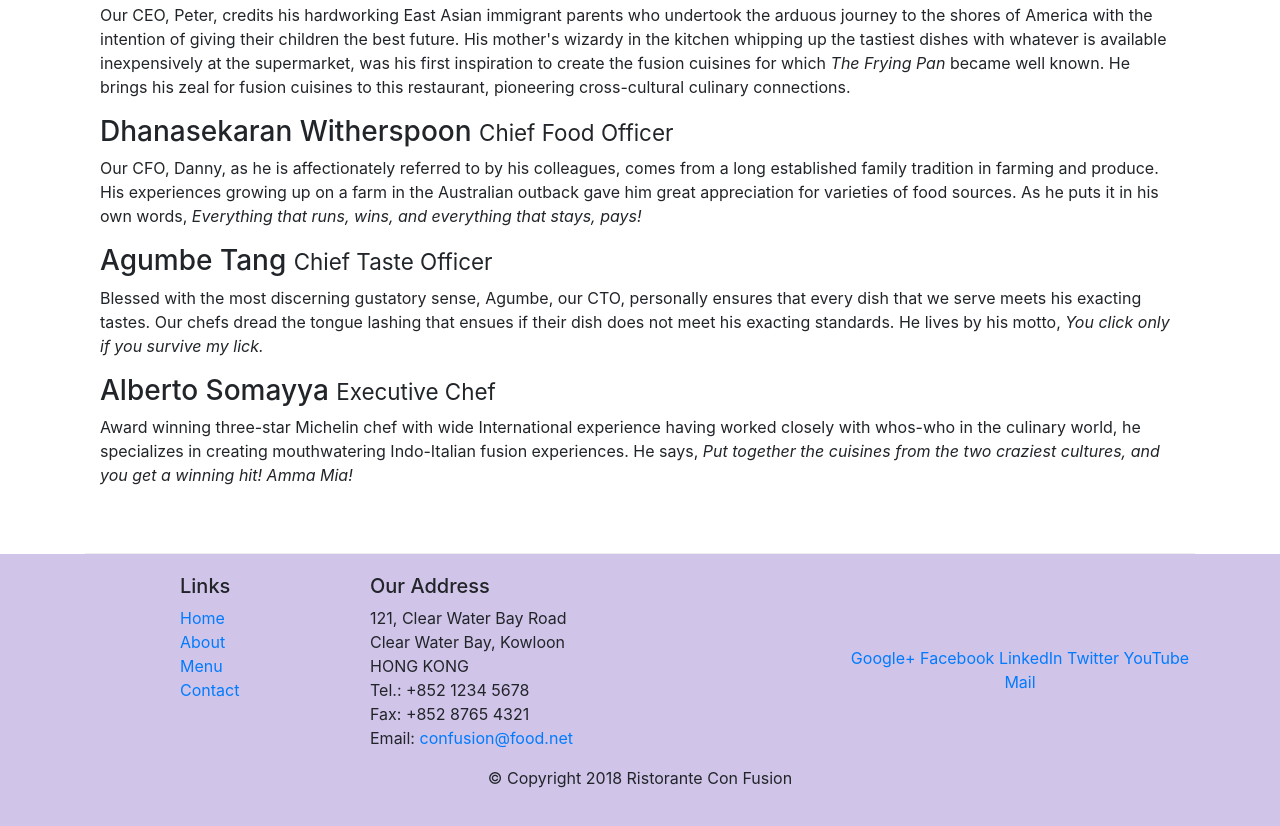
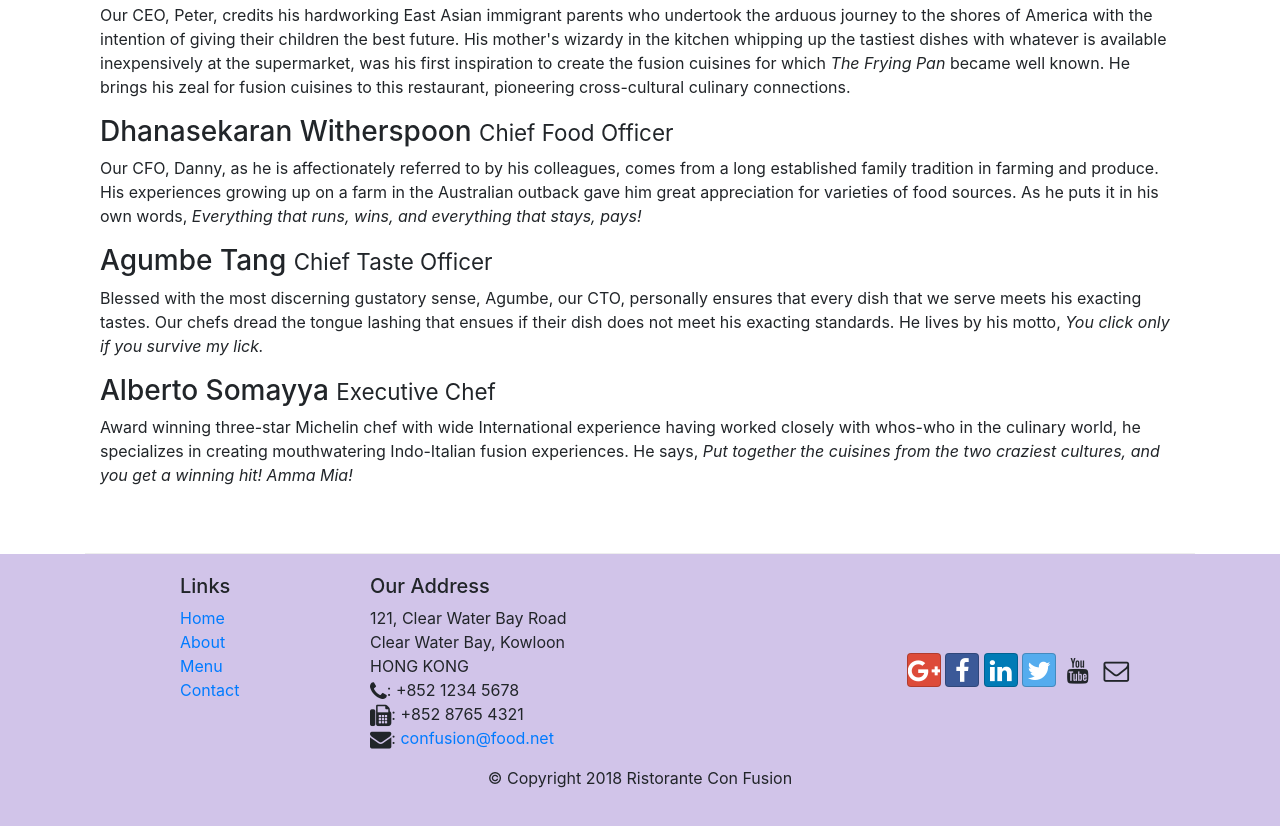
Before and after one commit to itsbinay/WebDev-Project, a website: page Bootstrap4/conFusion/src/aboutus.html in a window 1280 px wide. Shown: the part 1000-1826 px from the top of the page. Drawn offline with nearby package versions, Linux system fonts and the light colour scheme.

Commit message:
Dependencies fixed, fontAwesome is actually awesome :D

```diff
--- a/Bootstrap4/conFusion/package.json
+++ b/Bootstrap4/conFusion/package.json
@@ -15,8 +15,10 @@
     "lite-server": "^2.3.0"
   },
   "dependencies": {
-    "bootstrap": "^4.0.0",
-    "jquery": "^3.3.1",
+    "bootstrap": "^4.3.1",
+    "bootstrap-social": "^5.1.1",
+    "font-awesome": "^4.7.0",
+    "jquery": "^3.4.1",
     "popper.js": "^1.12.9"
   }
 }
--- a/Bootstrap4/conFusion/src/aboutus.html
+++ b/Bootstrap4/conFusion/src/aboutus.html
@@ -9,6 +9,8 @@
     <meta http-equiv="x-ua-compatible" content="ie=edge">
 
     <link rel="stylesheet" href="../node_modules/bootstrap/dist/css/bootstrap.min.css">
+    <link rel="stylesheet" href="../node_modules/font-awesome/css/font-awesome.min.css"> <!--importing font awesome for fonts-->
+    <link rel="stylesheet" href="../node_modules/bootstrap-social//bootstrap-social.css">
     <link rel="stylesheet" href="../css/styles.css">
     <title>Ristorante Con Fusion: About Us</title>
 
@@ -23,10 +25,10 @@
             <a class="navbar-brand mr-auto" href="../index.html">Ristorante Con Fusion</a>
             <div class="collapse navbar-collapse" id="Navbar">
                 <ul class="navbar-nav mr-auto"> <!--mr auto is to make the list left as much as possible-->
-                    <li class="nav-item"><a class="nav-link" href="../index.html">Home</a></li>
-                    <li class="nav-item active"><a class="nav-link" href="aboutus.html">About</a></li>
-                    <li class="nav-item"><a class="nav-link" href="#">Menu</a></li>
-                    <li class="nav-item"><a class="nav-link" href="#">Contact</a></li>
+                    <li class="nav-item"><a class="nav-link" href="../index.html"><span class="fa fa-home fa-lg"></span> Home</a></li>
+                    <li class="nav-item active"><a class="nav-link" href="aboutus.html"><span class="fa fa-info fa-lg"></span> About</a></li>
+                    <li class="nav-item"><a class="nav-link" href="#"><span class="fa fa-list fa-lg"></span> Menu</a></li>
+                    <li class="nav-item"><a class="nav-link" href="#"><span class="fa fa-address-card fa-lg"></span> Contact</a></li>
                 </ul>
             </div>
         </div>
@@ -101,19 +103,19 @@
 		              121, Clear Water Bay Road<br>
 		              Clear Water Bay, Kowloon<br>
 		              HONG KONG<br>
-		              Tel.: +852 1234 5678<br>
-		              Fax: +852 8765 4321<br>
-		              Email: <a href="mailto:confusion@food.net">confusion@food.net</a>
+		              <i class="fa fa-phone fa-lg"></i>: +852 1234 5678<br>
+		              <i class="fa fa-fax fa-lg"></i>: +852 8765 4321<br>
+		              <i class="fa fa-envelope fa-lg"></i>: <a href="mailto:confusion@food.net">confusion@food.net</a>
 		           </address>
                 </div>
                 <div class="col-12 col-sm-4 align-self-center">
                     <div class="text-center">
-                        <a href="http://google.com/+">Google+</a>
-                        <a href="http://www.facebook.com/profile.php?id=">Facebook</a>
-                        <a href="http://www.linkedin.com/in/">LinkedIn</a>
-                        <a href="http://twitter.com/">Twitter</a>
-                        <a href="http://youtube.com/">YouTube</a>
-                        <a href="mailto:">Mail</a>
+                            <a class="btn btn-social-icon btn-google" href="http://google.com/+"><i class="fa fa-google-plus fa-lg"></i></a>
+                            <a class="btn btn-social-icon btn-facebook" href="http://www.facebook.com/profile.php?id="><i class="fa fa-facebook fa-lg"></i></a>
+                            <a class="btn btn-social-icon btn-linkedin" href="http://www.linkedin.com/in/"><i class="fa fa-linkedin fa-lg"></i></a>
+                            <a class="btn btn-social-icon btn-twitter" href="http://twitter.com/"><i class="fa fa-twitter fa-lg"></i></a>
+                            <a class="btn btn-social-icon btn-youtube" href="http://youtube.com/"><i class="fa fa-youtube fa-lg"></i></a>
+                            <a class="btn btn-social-icon" href="mailto:"><i class="fa fa-envelope-o fa-lg"></i></a>
                     </div>
                 </div>
            </div>
```
Also changed, not shown: Bootstrap4/conFusion/index.html (+15 -13 lines), 1 other file.
